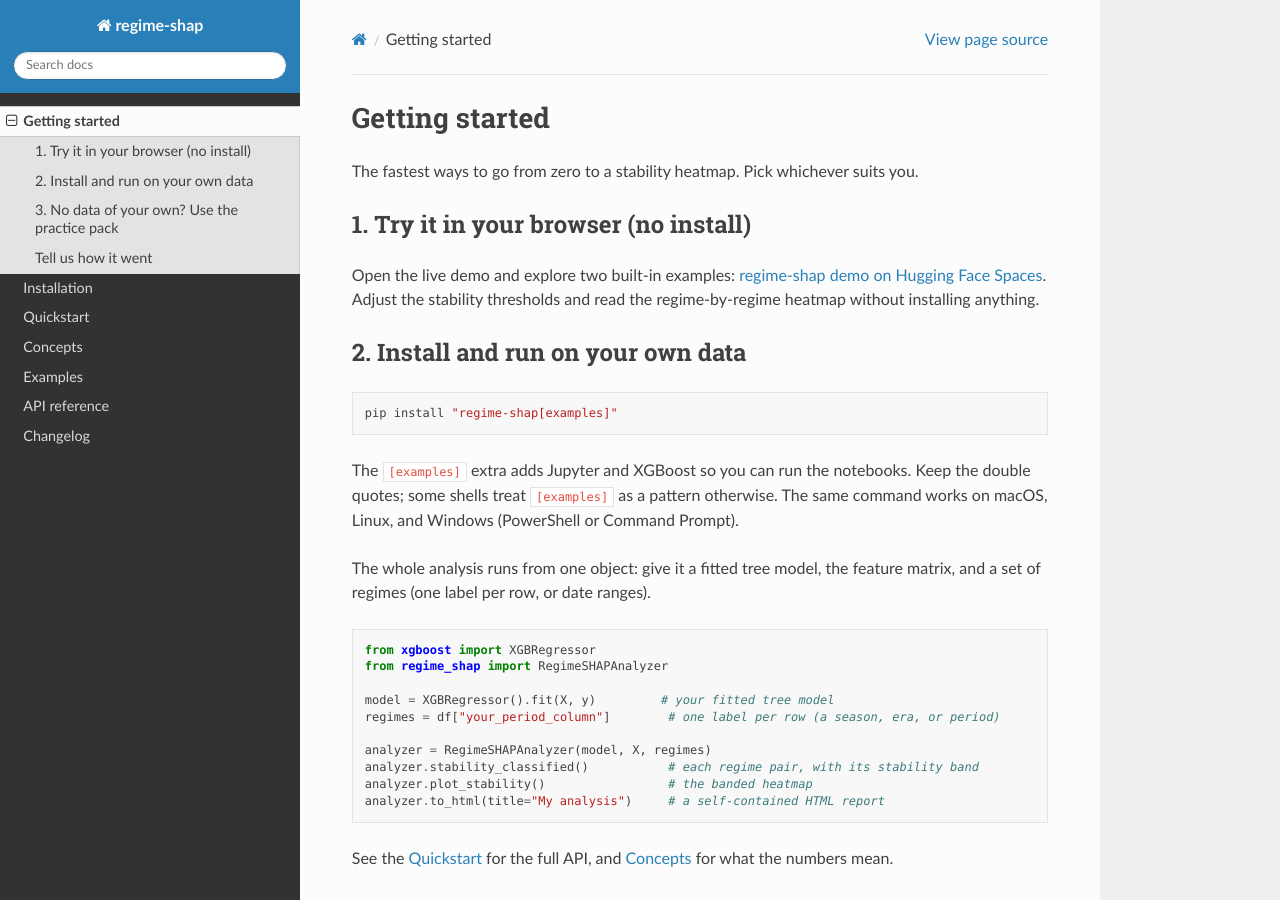
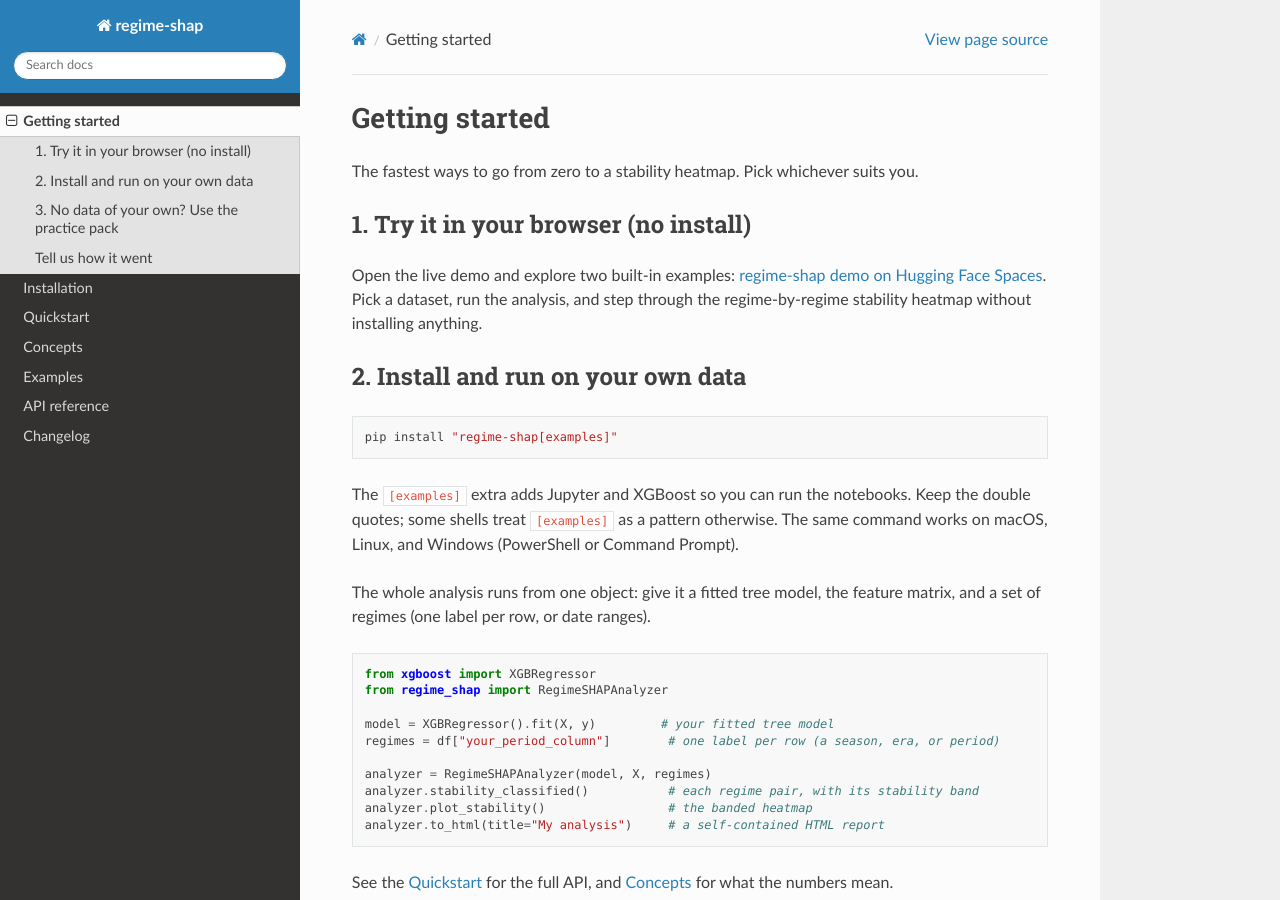
Before and after one commit to faithcodes-lab/regime-shap, a Sphinx documentation site: the page built from docs/getting-started.md, in a window 1280 px wide and 900 px high. Built offline with Sphinx 7.4.7 and the Read the Docs theme 3.1.0, drawn with Linux system fonts in a browser that asks for light colours.

Commit message:
Fix stale demo description in getting-started docs (#47)
The live demo no longer has adjustable stability thresholds, it now
uses fixed Akoglu (2018) defaults with a run-analysis and slide
navigation flow.

```diff
--- a/docs/getting-started.md
+++ b/docs/getting-started.md
@@ -6,7 +6,8 @@ The fastest ways to go from zero to a stability heatmap. Pick whichever suits yo
 
 Open the live demo and explore two built-in examples:
 [regime-shap demo on Hugging Face Spaces](https://huggingface.co/spaces/FaithCodes/regime-shap-demo).
-Adjust the stability thresholds and read the regime-by-regime heatmap without installing anything.
+Pick a dataset, run the analysis, and step through the regime-by-regime stability heatmap without
+installing anything.
 
 ## 2. Install and run on your own data
 
```
